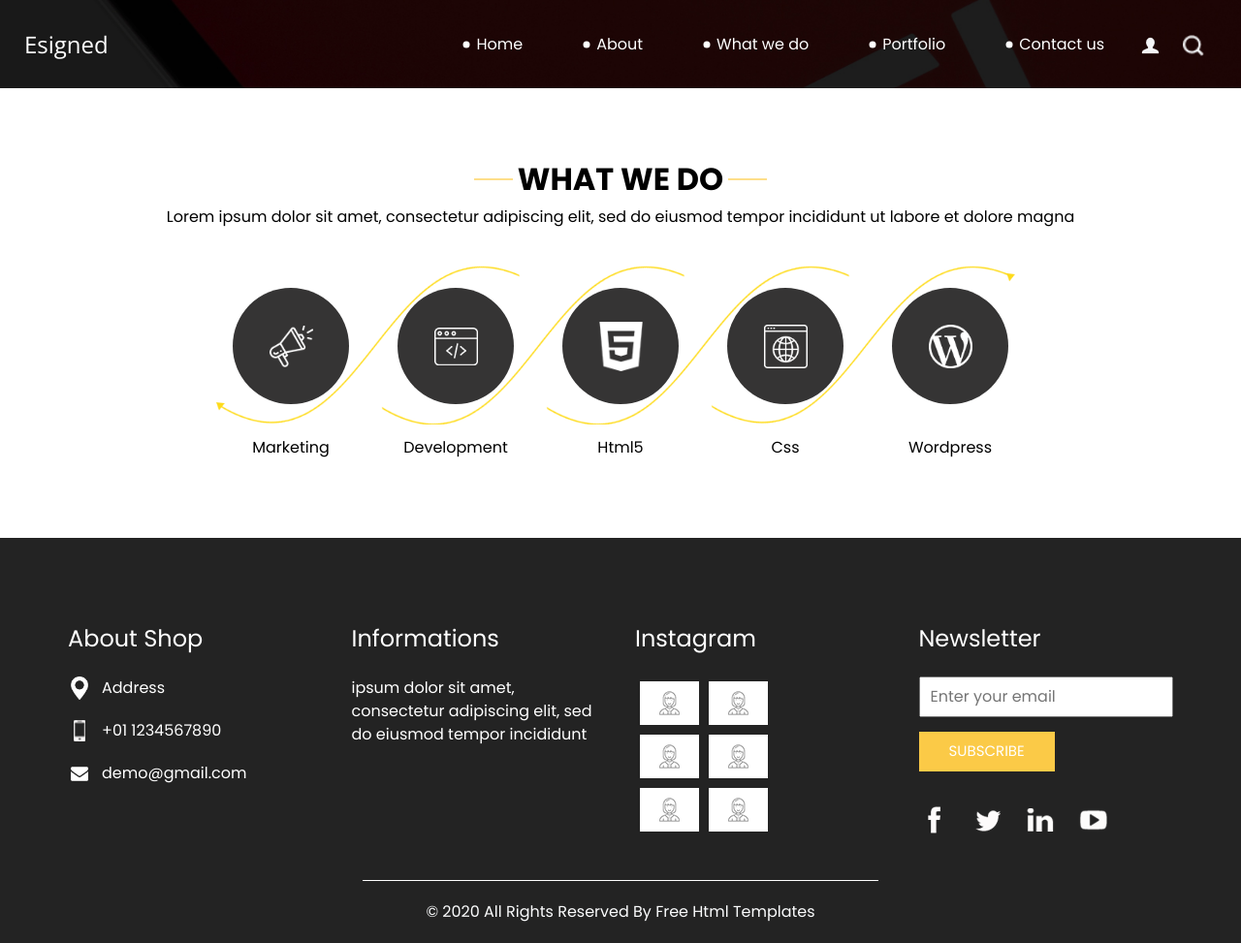
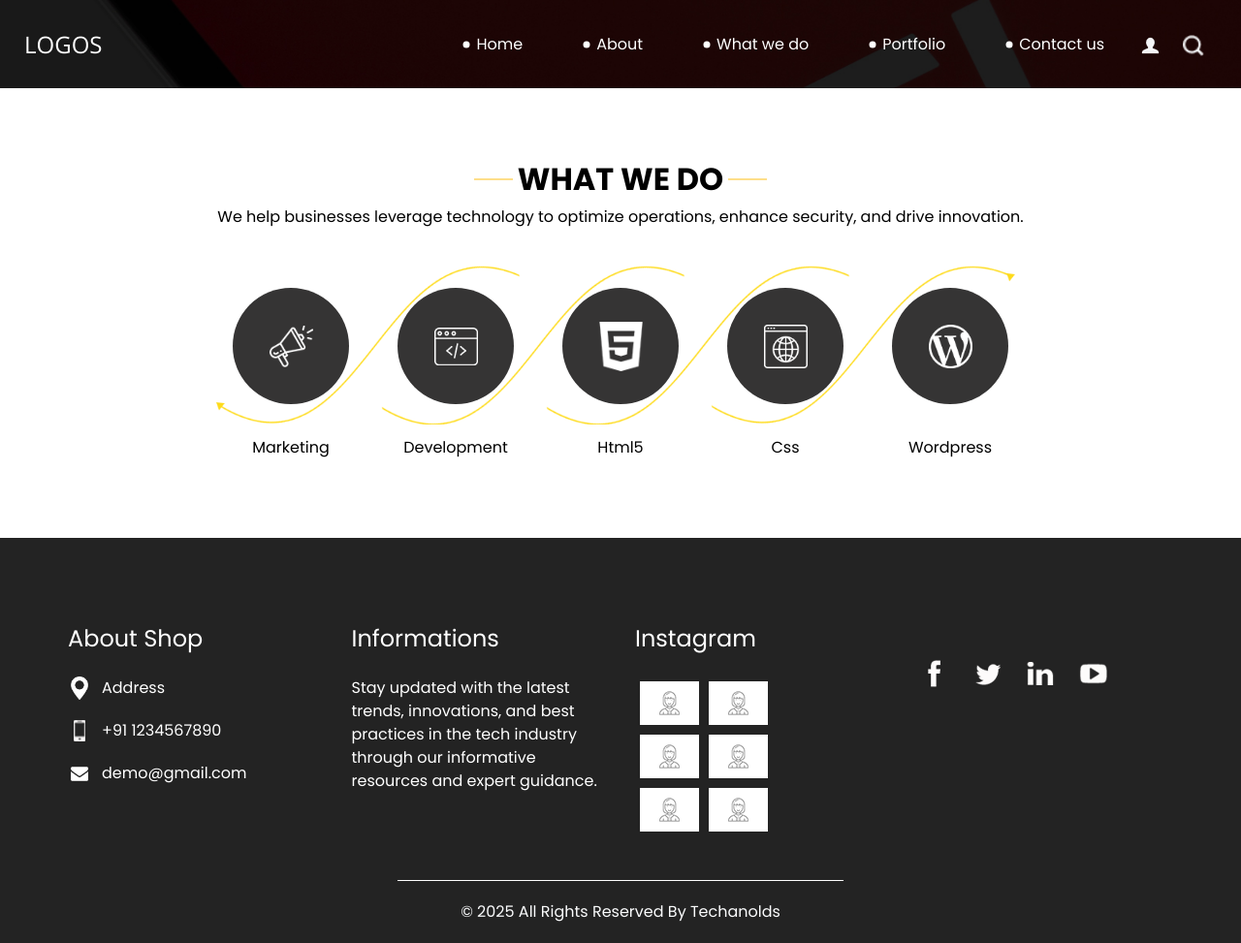
Before and after one commit to josephrezenold/consultation, a plain HTML site: page do.html in a window 1280 px wide. Shown: the whole page at 97% size. Drawn offline with nearby package versions, Linux system fonts and the light colour scheme.

Commit message:
Update do.html

```diff
--- a/do.html
+++ b/do.html
@@ -37,7 +37,7 @@
         <nav class="navbar navbar-expand-lg custom_nav-container pt-3">
           <a class="navbar-brand" href="index.html">
             <span>
-              Esigned
+              LOGOS
             </span>
           </a>
           <button class="navbar-toggler" type="button" data-toggle="collapse" data-target="#navbarSupportedContent" aria-controls="navbarSupportedContent" aria-expanded="false" aria-label="Toggle navigation">
@@ -88,8 +88,7 @@
           What we do
         </h2>
         <p>
-          Lorem ipsum dolor sit amet, consectetur adipiscing elit, sed do eiusmod tempor incididunt ut labore et dolore
-          magna
+         We help businesses leverage technology to optimize operations, enhance security, and drive innovation.
         </p>
       </div>
       <div class="do_container">
@@ -171,7 +170,7 @@
                 <img src="images/telephone-white.png" width="12px" alt="">
               </div>
               <p>
-                +01 1234567890
+                +91 1234567890
               </p>
             </div>
             <div>
@@ -190,7 +189,7 @@
               Informations
             </h5>
             <p>
-              ipsum dolor sit amet, consectetur adipiscing elit, sed do eiusmod tempor incididunt
+              Stay updated with the latest trends, innovations, and best practices in the tech industry through our informative resources and expert guidance.
             </p>
           </div>
         </div>
@@ -243,15 +242,8 @@
         </div>
         <div class="col-md-3">
           <div class="info_form ">
-            <h5>
-              Newsletter
-            </h5>
-            <form action="">
-              <input type="email" placeholder="Enter your email">
-              <button>
-                Subscribe
-              </button>
-            </form>
+
+
             <div class="social_box">
               <a href="">
                 <img src="images/fb.png" alt="">
@@ -278,8 +270,8 @@
   <!-- footer section -->
   <section class="container-fluid footer_section">
     <p>
-      &copy; 2020 All Rights Reserved By
-      <a href="https://html.design/">Free Html Templates</a>
+      &copy; 2025 All Rights Reserved By
+      <a href="https://html.design/">Techanolds</a>
     </p>
   </section>
   <!-- footer section -->
```
